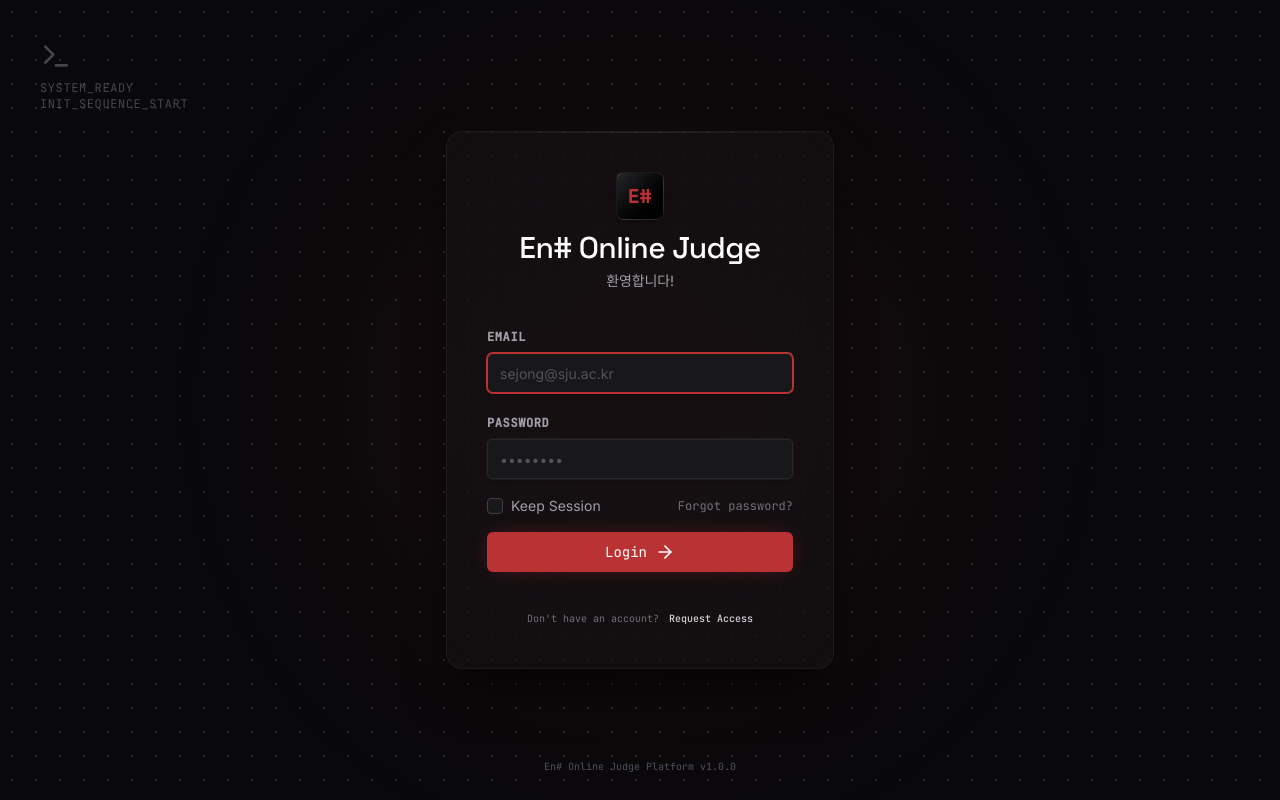
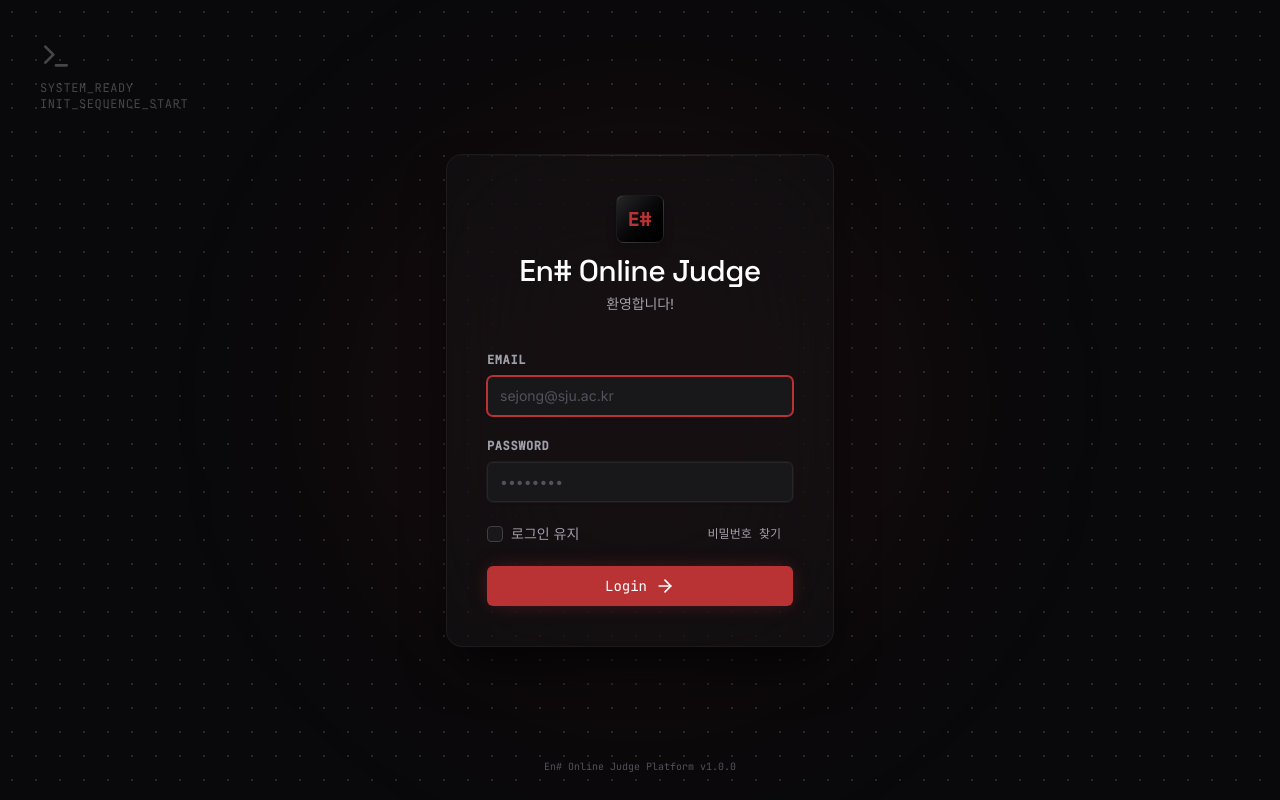
Before and after one commit to EnBuGi/Enbugi-client, a Next.js app: page /login in a window 1280 px wide. Built offline with nearby package versions, Linux system fonts and the light colour scheme; a web font is replaced by a local one.

Commit message:
[Feat] 회원가입 Button 삭제 및 session 유지 Button 범위 확대
- Private 형태의 사이트 이므로 회원가입 Button 미구현,
- Session 유지 Button 옆 Text를 클릭해도 활성화 되도록 변경
- 그 외 text 변경

```diff
--- a/src/features/auth/ui/LoginForm.tsx
+++ b/src/features/auth/ui/LoginForm.tsx
@@ -71,20 +71,20 @@ export const LoginForm = () => {
                     />
                 </div>
 
-                <div className="flex items-center justify-between">
+                <div className="flex items-center justify-between"
+                    onClick={() => setKeepSession(!keepSession)}>
                     <label className="flex items-center gap-2 cursor-pointer group">
                         <div
-                            onClick={() => setKeepSession(!keepSession)}
                             className={`w-4 h-4 rounded border flex items-center justify-center transition-colors ${keepSession ? 'bg-primary border-primary' : 'border-zinc-700 bg-zinc-900 group-hover:border-zinc-500'}`}
                         >
                             {keepSession && <Check size={12} className="text-white" />}
                         </div>
-                        <Text variant="small" className="text-zinc-400 group-hover:text-zinc-300">Keep Session</Text>
+                        <Text variant="small" className="text-zinc-400 group-hover:text-zinc-300">로그인 유지</Text>
                     </label>
 
-                    <button type="button" className="text-xs text-zinc-500 hover:text-primary transition-colors font-mono">
-                        Forgot password?
-                    </button>
+                    <Button variant="link" size="sm" className="text-muted ">
+                        비밀번호 찾기
+                    </Button>
                 </div>
                 {/* card컴포넌트 구현시 하단부에 에러메세지 표시 변경 예정 */}
                 {globalError && (
@@ -106,15 +106,6 @@ export const LoginForm = () => {
                     Login
                 </Button>
             </form>
-
-            <div className="text-center pt-2">
-                <Text variant="tiny" className="text-zinc-500">
-                    Don't have an account?{' '}
-                    <button className="text-zinc-300 hover:text-primary transition-colors font-medium border-b border-transparent hover:border-primary ml-1">
-                        Request Access
-                    </button>
-                </Text>
-            </div>
         </div>
     );
 };
```
